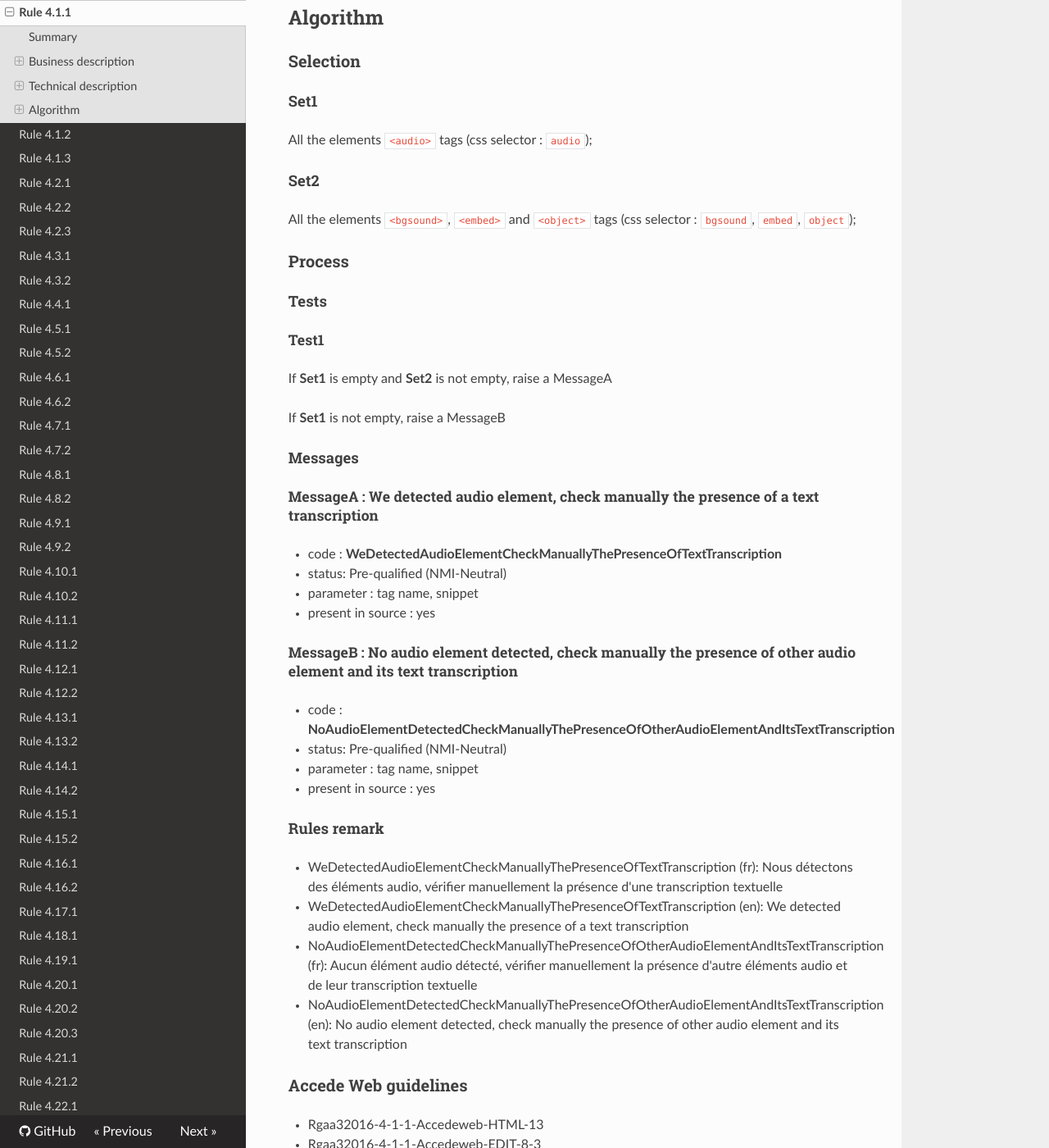
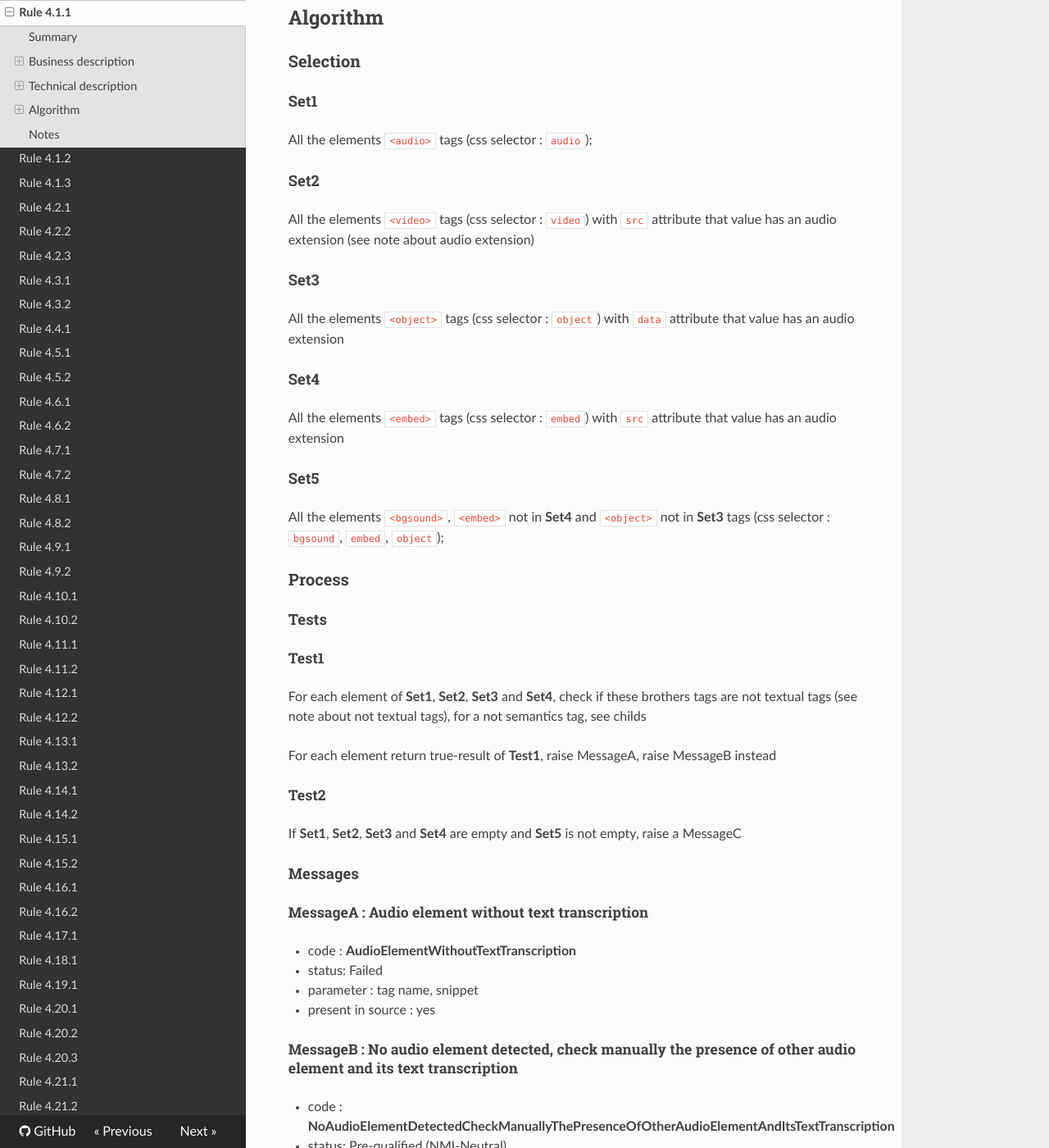
Before and after one commit to Tanaguru/RGAA3-2016, an MkDocs documentation site: the page built from docs/Rule-4-1-1.md, in a window 1280 px wide and 1400 px high, scrolled down 1008 px. Shown: the whole window at 82% size. Built offline with MkDocs 1.6.1, drawn with Linux system fonts in a browser that asks for light colours; nearby versions of some CDN libraries; old or Windows-style settings are respelled for this version of MkDocs; some of the changed text lies outside the part shown.

Commit message:
Update sample test 4.1.1

```diff
--- a/docs/Rule-4-1-1.md
+++ b/docs/Rule-4-1-1.md
@@ -43,7 +43,19 @@ All the elements `<audio>` tags (css selector : `audio`);
 
 #### Set2
 
-All the elements `<bgsound>`, `<embed>` and `<object>` tags (css selector : `bgsound`, `embed`, `object`);
+All the elements `<video>` tags (css selector : `video`) with `src` attribute that value has an audio extension (see note about audio extension)
+
+#### Set3
+
+All the elements `<object>` tags (css selector : `object`) with `data` attribute that value has an audio extension
+
+#### Set4
+
+All the elements `<embed>` tags (css selector : `embed`) with `src` attribute that value has an audio extension
+
+#### Set5
+
+All the elements `<bgsound>`, `<embed>` not in **Set4** and `<object>` not in **Set3** tags (css selector : `bgsound`, `embed`, `object`);
 
 ### Process
 
@@ -51,16 +63,20 @@ All the elements `<bgsound>`, `<embed>` and `<object>` tags (css selector : `bgs
 
 ##### Test1
 
-If **Set1** is empty and **Set2** is not empty, raise a MessageA
+For each element of **Set1**, **Set2**, **Set3** and **Set4**, check if these brothers tags are not textual tags (see note about not textual tags), for a not semantics tag, see childs
 
-If **Set1** is not empty, raise a MessageB
+For each element return true-result of **Test1**, raise MessageA, raise MessageB instead
+
+##### Test2
+
+If **Set1**, **Set2**, **Set3** and **Set4** are empty and **Set5** is not empty, raise a MessageC
 
 #### Messages
 
-##### MessageA : We detected audio element, check manually the presence of a text transcription
+##### MessageA : Audio element without text transcription
 
--    code : **WeDetectedAudioElementCheckManuallyThePresenceOfTextTranscription**
--    status: Pre-qualified (NMI-Neutral)
+-    code : **AudioElementWithoutTextTranscription**
+-    status: Failed
 -    parameter : tag name, snippet
 -    present in source : yes
 
@@ -71,7 +87,17 @@ If **Set1** is not empty, raise a MessageB
 -    parameter : tag name, snippet
 -    present in source : yes
 
+##### MessageC : We detected audio element, check manually the presence of a text transcription
+
+-    code : **WeDetectedAudioElementCheckManuallyThePresenceOfTextTranscription**
+-    status: Pre-qualified (NMI-Neutral)
+-    parameter : tag name, snippet
+-    present in source : yes
+
 #### Rules remark
+
+ * AudioElementWithoutTextTranscription (fr):
+ * AudioElementWithoutTextTranscription (en): Audio element without text transcription
 
  * WeDetectedAudioElementCheckManuallyThePresenceOfTextTranscription (fr): Nous d&eacute;tectons des &eacute;l&eacute;ments audio, v&eacute;rifier manuellement la pr&eacute;sence d'une transcription textuelle
  * WeDetectedAudioElementCheckManuallyThePresenceOfTextTranscription (en): We detected audio element, check manually the presence of a text transcription
@@ -88,8 +114,34 @@ If **Set1** is not empty, raise a MessageB
 
 #### Not Applicable
 
-If no media element is present in the page (**Set1** and **Set2** is empty)
+If no media element is present in the page (**Set1**, **Set2**, **Set3**, **Set4** and **Set5** are empty)
+
+#### Failed
+
+At least one audio element don't have a transcription near the element (At least one element return true-result of **test1**)
 
 #### Pre-qualified
 
-In all cases
+In all other cases
+
+## Notes
+
+The textual tags :
+ - `<video>` ;
+ - `<audio>` ;
+ - `<embed>` ;
+ - `<object>` ;
+ - `<img>` ;
+ - `<svg>` ;
+ - `<canvas>` ;
+ - `<source>` ;
+ - `<input>` ;
+ - `<textarea>` ;
+ - `<select>` ;
+
+the following list of audio extension :
+ - mp3 ;
+
+This list must be implement with a file editable by the administrator
+
+Complete this list if necessary.
```
